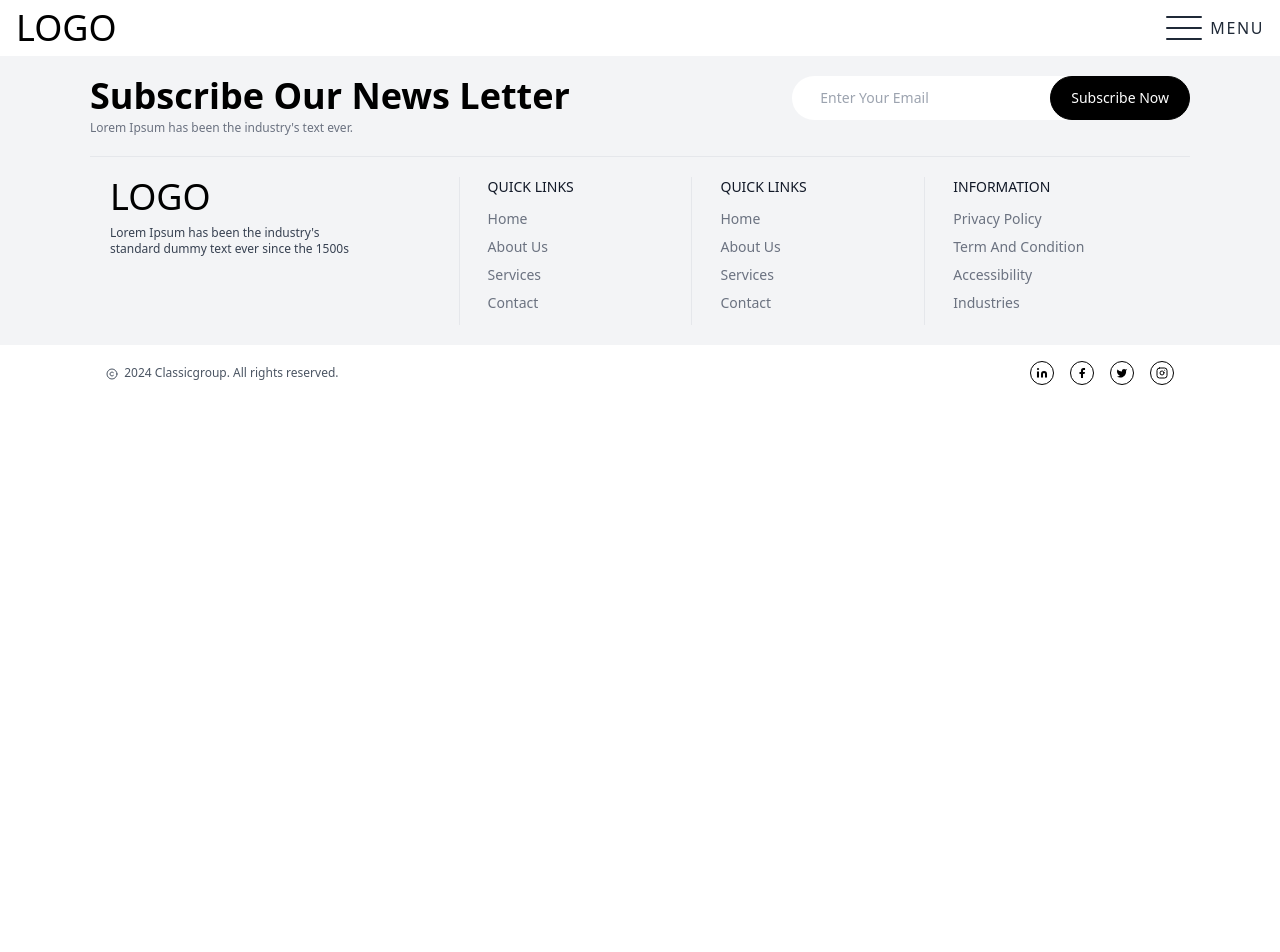
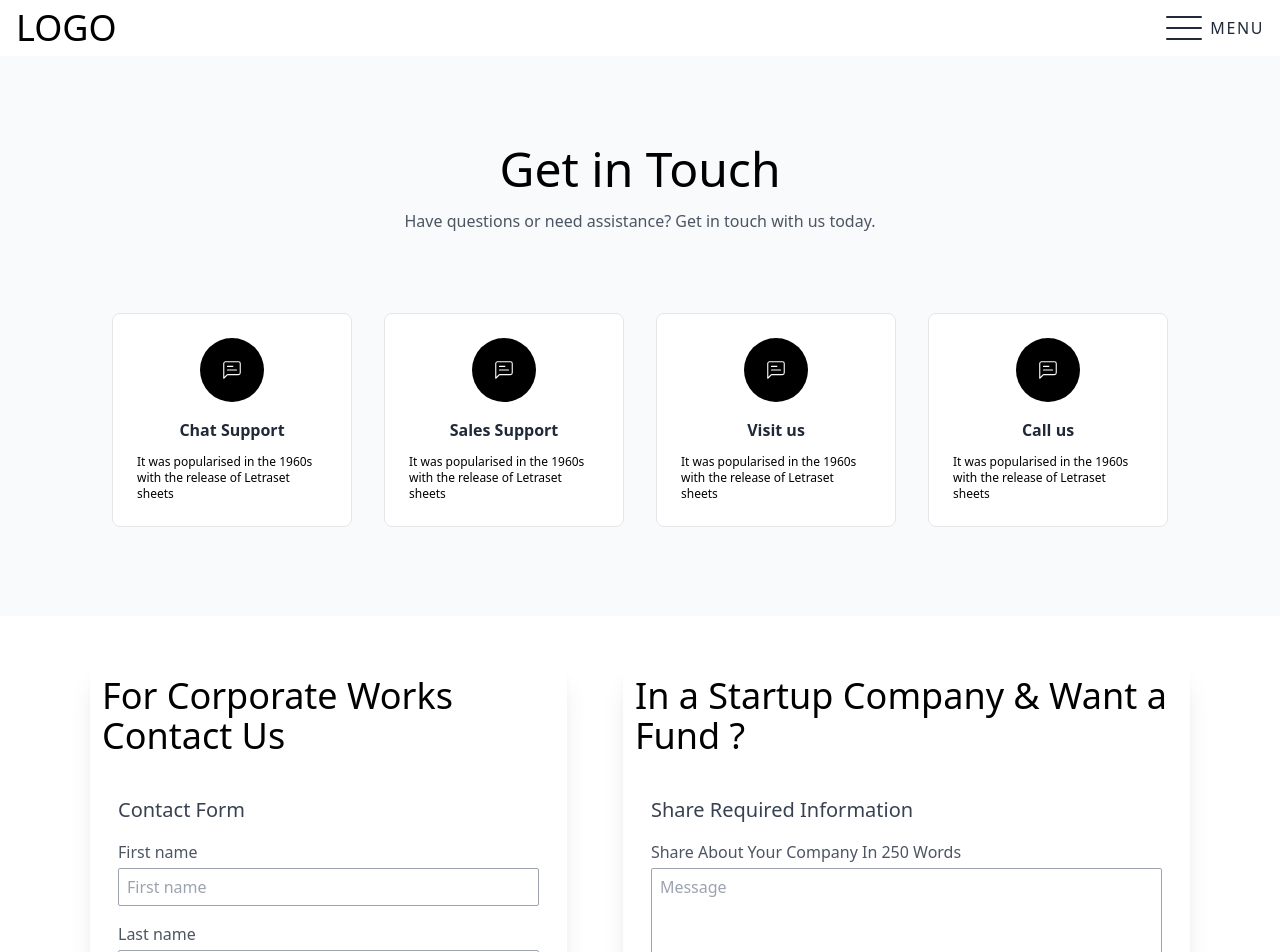
Before and after one commit to sah246ir/Landing-Page, a React (Create React App) app: page /contact-us in a window 1280 px wide. Shown: the top 952 px of the page. Before the commit the page ends 800 px from the top, so only its background shows below. Built offline with nearby package versions, Linux system fonts and the light colour scheme.

Commit message:
feat: contact page

```diff
--- a/src/App.tsx
+++ b/src/App.tsx
@@ -7,6 +7,7 @@ import Navbar from './components/Navbar';
 import InvestmentsPage from './pages/InvestmentsPage';
 import BlogPage from './pages/BlogPage';
 import ServicesPage from './pages/ServicesPage';
+import ContactPage from './pages/ContactPage';
 
 function App() {
   return (
@@ -18,6 +19,7 @@ function App() {
         <Route path='/investments' element={<InvestmentsPage />} />
         <Route path='/blog' element={<BlogPage />} />
         <Route path='/services' element={<ServicesPage />} />
+        <Route path='/contact-us' element={<ContactPage />} />
       </Routes>
       <Footer />
       <CopyrightSection />
--- a/src/components/Sidebar.tsx
+++ b/src/components/Sidebar.tsx
@@ -38,6 +38,7 @@ const Sidebar = ({ isopen,setIsOpen }: PropTypes) => {
        <SidebarAction onclick={setIsOpen} title='Investments' href='/investments' />
        <SidebarAction onclick={setIsOpen} title='Blogs' href='/blog' />
        <SidebarAction onclick={setIsOpen} title='Services' href='/services' />
+       <SidebarAction onclick={setIsOpen} title='Contact' href='/contact-us' />
       </div>
 
     </div>
--- /dev/null
+++ b/src/pages/ContactPage.tsx
@@ -0,0 +1,177 @@
+import React from 'react'
+import MainHeadingSection from '../components/MainHeadingSection'
+import ContactCard from '../components/card/ContactCard'
+import Section from '../components/Section'
+import CorporateForm from '../components/ContactForms/CorporateForm'
+import Heading from '../components/heading'
+import StartUpForm from '../components/ContactForms/StartUpForm'
+import { Mail,   MapPin , PhoneCall, Printer } from 'lucide-react'
+import { Accordion } from '../components/Accordion'
+const map = require("../img/map.jpeg")
+
+const ContactPage = () => {
+    return (
+        <div>
+            <MainHeadingSection className='min-h-[35em]' title="Get in Touch" description="Have questions or need assistance? Get in touch with us today.">
+                <div className="flex gap-8 mt-20 flex-col sm:flex-row flex-wrap items-center justify-center">
+                    <ContactCard
+                        icon="message-square-text"
+                        className='pt-6 flex text-left'
+                        iconsize={22}
+                        iconClassName='translate-y-0 mb-7 size-10 !bg-black'
+                        description='It was popularised in the 1960s with the release of Letraset sheets'
+                        title='Chat Support'
+                    />
+
+                    <ContactCard
+                        icon="message-square-text"
+                        className='pt-6 flex text-left'
+                        iconsize={22}
+                        iconClassName='translate-y-0 mb-7 size-10 !bg-black'
+                        description='It was popularised in the 1960s with the release of Letraset sheets'
+                        title='Sales Support'
+                    />
+
+                    <ContactCard
+                        icon="message-square-text"
+                        className='pt-6 flex text-left'
+                        iconsize={22}
+                        iconClassName='translate-y-0 mb-7 size-10 !bg-black'
+                        description='It was popularised in the 1960s with the release of Letraset sheets'
+                        title='Visit us'
+                    />
+
+                    <ContactCard
+                        icon="message-square-text"
+                        className='pt-6 flex text-left'
+                        iconsize={22}
+                        iconClassName='translate-y-0 mb-7 size-10 !bg-black'
+                        description='It was popularised in the 1960s with the release of Letraset sheets'
+                        title='Call us'
+                    />
+                </div>
+            </MainHeadingSection>
+
+            <Section padded center>
+                <div className="flex flex-col md:flex-row justify-between max-w-[1100px] w-full gap-14">
+                    <div className="shadow-xl p-3">
+                        <Heading>For Corporate  Works Contact Us</Heading>
+                        <div className="mt-6 p-4">
+                            <Heading className='text-xl text-gray-700 mb-4'>Contact Form</Heading>
+                            <CorporateForm />
+                        </div>
+                    </div>
+                    <div className="shadow-xl p-3">
+                        <Heading>In a Startup Company & Want a Fund ?</Heading>
+
+                        <div className="mt-6 p-4">
+                            <Heading className='text-xl text-gray-700 mb-4'>Share Required Information</Heading>
+                            <StartUpForm />
+                        </div>
+                    </div>
+
+                </div>
+            </Section>
+
+
+
+            <Section padded center >
+                <div className="flex flex-col max-w-[1100px] gap-11 w-full relative">
+                    <Heading>Contact</Heading>
+                    <div className="flex gap-8 flex-wrap">
+                        <div className="w-full flex flex-col gap-1.5">
+                            <div className="font-medium text-gray-800">Address</div>
+                            <div className="flex items-center gap-2">
+                                <MapPin size={20} />
+                                <p className="text-sm text-gray-800">1916 Old York Rd. Abington, PA 19001</p>
+                            </div>
+                        </div>
+
+                        <div className="flex flex-col gap-1.5">
+                            <div className="font-medium text-gray-800">Phone no</div>
+                            <div className="flex items-center gap-2">
+                                <PhoneCall size={20} />
+                                <p className="text-sm text-gray-800">(123) 456-7890</p>
+                            </div>
+                        </div>
+
+                        <div className="flex flex-col gap-1.5">
+                            <div className="font-medium text-gray-800">Fax</div>
+                            <div className="flex items-center gap-2">
+                                <Printer size={20} />
+                                <p className="text-sm text-gray-800">(123) 456-7890</p>
+                            </div>
+                        </div>
+
+                        <div className="flex flex-col gap-1.5">
+                            <div className="font-medium text-gray-800">Email</div>
+                            <div className="flex items-center gap-2">
+                                <Mail size={20} />
+                                <p className="text-sm text-gray-800">abcd123@gmail.com</p>
+                            </div>
+                        </div>
+                    </div>
+
+                    <div className="sm:w-[26em]">
+                        <Heading className='text-xl text-gray-700 mb-4'>Contact Form</Heading>
+                        <CorporateForm />
+                    </div>
+
+                    <img className='absolute -z-10 bottom-0 right-0 w-[45em] opacity-35' src={map} alt="city map" />
+                </div>
+
+
+            </Section>
+
+            <Section padded center>
+                <div className="flex flex-col md:flex-row max-w-[1100px] gap-11 w-full relative">
+                    <div className="">
+                        <Heading>Frequently Asked
+                            Questions</Heading>
+                        <p className='mt-2 text-sm text-gray-600'>
+                            it to make a type specimen book. It has survived
+                            not only five centuries, but also the leap into
+                            electronic typesetting.
+                        </p>
+                    </div>
+                    <div className="sm:min-w-[32em] flex flex-col gap-4">
+                        <Accordion className='shadow-lg bg-gray-50' title='Where can I get some?'>
+                            <p className='text-sm text-gray-600'>
+                                it to make a type specimen book. It has survived not only five centuries, but
+                                also the leap into electronic typesetting, remaining essentially unchanged. It
+                                was popularised in the 1960s with the release
+                            </p>
+                        </Accordion>
+
+                        <Accordion className='shadow-lg bg-gray-50' title='Where does it come from?'>
+                            <p className='text-sm text-gray-600'>
+                                it to make a type specimen book. It has survived not only five centuries, but
+                                also the leap into electronic typesetting, remaining essentially unchanged. It
+                                was popularised in the 1960s with the release
+                            </p>
+                        </Accordion>
+
+                        <Accordion className='shadow-lg bg-gray-50' title=' Where does it come from?'>
+                            <p className='text-sm text-gray-600'>
+                                it to make a type specimen book. It has survived not only five centuries, but
+                                also the leap into electronic typesetting, remaining essentially unchanged. It
+                                was popularised in the 1960s with the release
+                            </p>
+                        </Accordion>
+
+                        <Accordion className='shadow-lg bg-gray-50' title=' Where does it come from?'>
+                            <p className='text-sm text-gray-600'>
+                                it to make a type specimen book. It has survived not only five centuries, but
+                                also the leap into electronic typesetting, remaining essentially unchanged. It
+                                was popularised in the 1960s with the release
+                            </p>
+                        </Accordion>
+                    </div>
+                </div>
+            </Section>
+
+        </div>
+    )
+}
+
+export default ContactPage
```
Also changed, not shown: src/img/map.jpeg (added).
